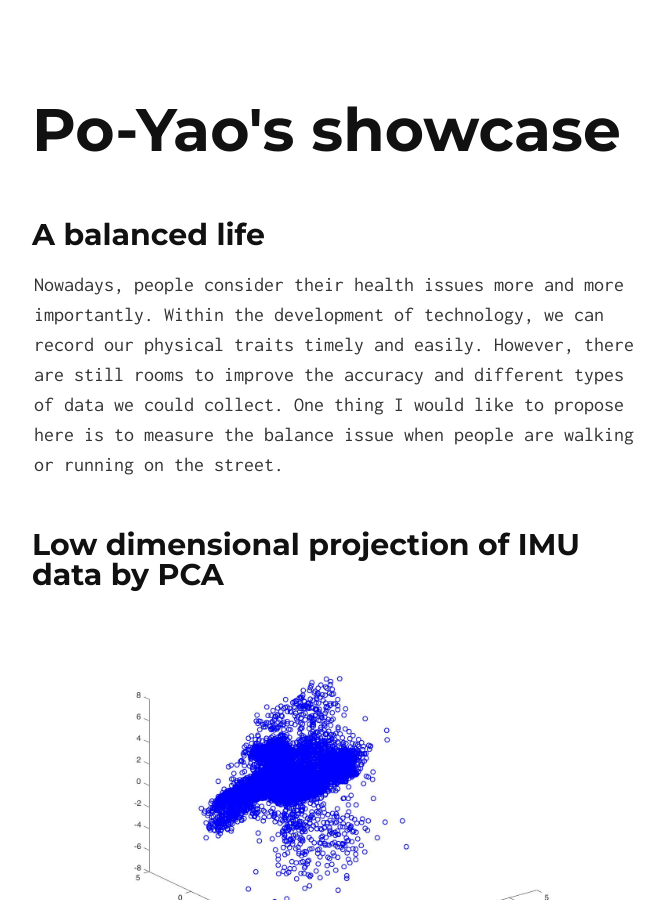
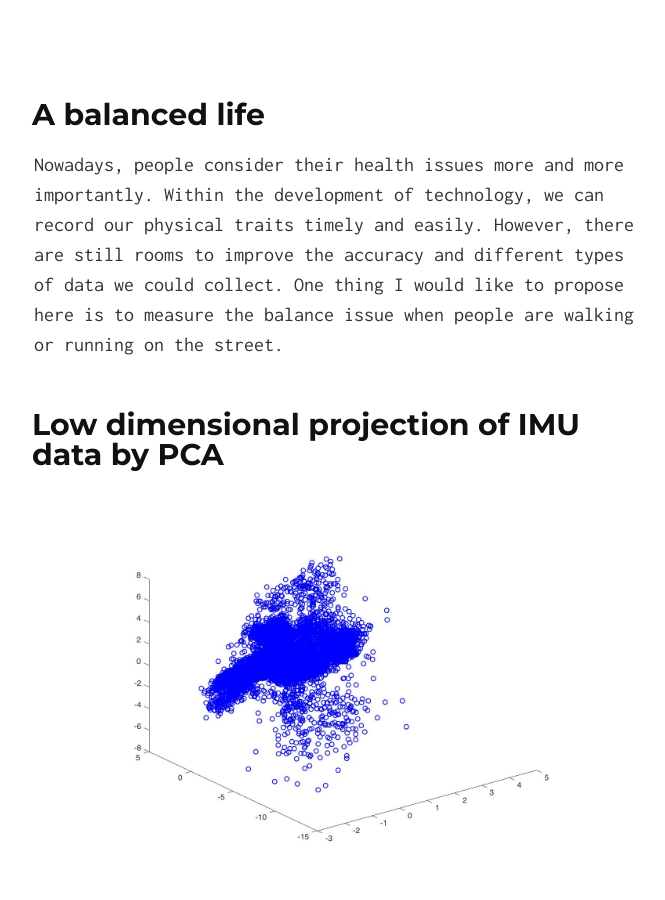
Before and after one commit to pchang20/balanced_life, a Jekyll site: the page built from index.md, in a window 1280 px wide and 900 px high. Shown: the whole window, without its empty margins (306-971 px from the left). Built offline with Jekyll 4.4.1, drawn with Linux system fonts in a browser that asks for light colours.

Commit message:
remove tag

```diff
--- a/_config.yml
+++ b/_config.yml
@@ -1,6 +1,5 @@
 # Site settings
 title: A Balanced Life
-tag_text: Po-Yao's showcase
 description: machine learning techniques for your smooth walk on the street
 
 # Build settings
```
